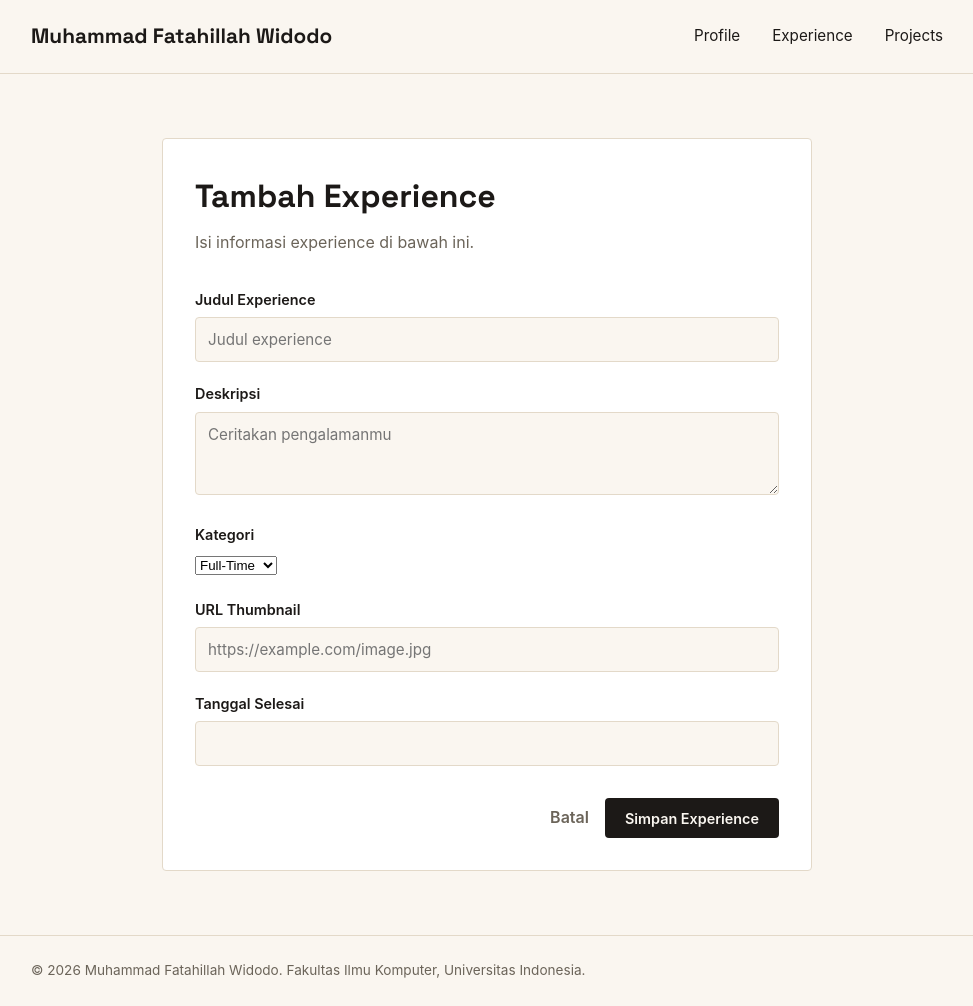
After one commit to wmfatah/myportofolio, a Django app: page /experience/add/ in a window 1280 px wide. The commit adds this page. Shown: the whole page, without its empty margins (153-1126 px from the left). Run offline with Django 5.2, Linux system fonts and the light colour scheme.

Commit message:
Add Experience create and update features

```diff
--- a/main/forms.py
+++ b/main/forms.py
@@ -1,5 +1,5 @@
 from django.forms import ModelForm, TextInput, Textarea, URLInput
-from main.models import Project
+from main.models import Experience, Project
 
 
 class ProjectForm(ModelForm):
@@ -38,3 +38,34 @@ class ProjectForm(ModelForm):
                 "placeholder": "https://example.com",
             }),
         }
+
+class ExperienceForm(ModelForm):
+    class Meta:
+        model = Experience
+        fields = [
+            "title",
+            "description",
+            "category",
+            "thumbnail",
+            "ended_at",
+        ]
+        labels = {
+            "title": "Judul Experience",
+            "description": "Deskripsi",
+            "category": "Kategori",
+            "thumbnail": "URL Thumbnail",
+            "ended_at": "Tanggal Selesai",
+        }
+        widgets = {
+            "title": TextInput(attrs={
+                "placeholder": "Judul experience",
+                "maxlength": 255,
+            }),
+            "description": Textarea(attrs={
+                "placeholder": "Ceritakan pengalamanmu",
+                "rows": 3,
+            }),
+            "thumbnail": URLInput(attrs={
+                "placeholder": "https://example.com/image.jpg",
+            }),
+        }
--- a/main/urls.py
+++ b/main/urls.py
@@ -7,19 +7,33 @@ from main.views import (
     create_project,
     get_projects_json,
     delete_project,
+    create_experience,
+    update_experience,
 )
 
 app_name = "main"
 
 urlpatterns = [
     path("", show_main, name="show_main"),
+
     path("experience/", show_experience, name="show_experience"),
+    path(
+        "experience/add/",
+        create_experience,
+        name="create_experience"
+    ),
+    path(
+        "experience/<uuid:experience_id>/edit/",
+        update_experience,
+        name="update_experience"
+    ),
+
     path("projects/", show_projects, name="show_projects"),
     path("projects/add/", create_project, name="create_project"),
     path("api/projects/", get_projects_json, name="get_projects_json"),
     path(
-    "projects/<int:project_id>/delete/",
-    delete_project,
-    name="delete_project"
-),
+        "projects/<int:project_id>/delete/",
+        delete_project,
+        name="delete_project"
+    ),
 ]
--- a/main/views.py
+++ b/main/views.py
@@ -2,7 +2,7 @@ from django.contrib import messages
 from django.core import serializers
 from django.http import HttpResponse
 from django.shortcuts import get_object_or_404, redirect, render
-from main.forms import ProjectForm
+from main.forms import ExperienceForm, ProjectForm
 from main.models import Experience, Project
 
 
@@ -86,3 +86,40 @@ def delete_project(request, project_id):
         return redirect("main:show_projects")
 
     return redirect("main:show_projects")
+
+def create_experience(request):
+    form = ExperienceForm(request.POST or None)
+
+    if request.method == "POST" and form.is_valid():
+        form.save()
+        messages.success(request, "Experience baru berhasil ditambahkan!")
+        return redirect("main:show_experience")
+
+    context = {
+        "name": "Muhammad Fatahillah Widodo",
+        "page_title": "Tambah Experience",
+        "form": form,
+    }
+
+    return render(request, "experience_form.html", context)
+
+def update_experience(request, experience_id):
+    experience = get_object_or_404(Experience, pk=experience_id)
+
+    form = ExperienceForm(
+        request.POST or None,
+        instance=experience
+    )
+
+    if request.method == "POST" and form.is_valid():
+        form.save()
+        messages.success(request, "Experience berhasil diperbarui!")
+        return redirect("main:show_experience")
+
+    context = {
+        "name": "Muhammad Fatahillah Widodo",
+        "page_title": "Edit Experience",
+        "form": form,
+    }
+
+    return render(request, "experience_form.html", context)
--- a/static/css/style.css
+++ b/static/css/style.css
@@ -561,3 +561,23 @@ h1,
 .add-project-button:hover {
     background-color: var(--accent);
 }
+
+.experience-actions {
+    display: flex;
+    gap: 0.75rem;
+    margin-top: 1rem;
+}
+
+.edit-button {
+    display: inline-block;
+    padding: 0.65rem 1rem;
+    background-color: #111;
+    color: #fff;
+    text-decoration: none;
+    border-radius: 8px;
+    cursor: pointer;
+}
+
+.edit-button:hover {
+    opacity: 0.8;
+}
--- /dev/null
+++ b/templates/experience_form.html
@@ -0,0 +1,53 @@
+{% extends "base.html" %}
+
+{% block meta %}
+<title>{{ page_title }} - {{ name }}</title>
+{% endblock meta %}
+
+{% block content %}
+<main>
+    <section class="form-section">
+        <div class="container">
+
+            <div class="form-card">
+                <h1>{{ page_title }}</h1>
+
+                <p>
+                    Isi informasi experience di bawah ini.
+                </p>
+
+                <form method="POST">
+                    {% csrf_token %}
+
+                    {% for field in form %}
+                        <div class="form-group">
+                            <label for="{{ field.id_for_label }}">
+                                {{ field.label }}
+                            </label>
+
+                            {{ field }}
+
+                            {% if field.errors %}
+                                <div class="form-error">
+                                    {{ field.errors }}
+                                </div>
+                            {% endif %}
+                        </div>
+                    {% endfor %}
+
+                    <div class="form-actions">
+                        <a href="{% url 'main:show_experience' %}">
+                            Batal
+                        </a>
+
+                        <button type="submit">
+                            Simpan Experience
+                        </button>
+                    </div>
+                </form>
+            </div>
+
+        </div>
+    </section>
+</main>
+{% endblock content %}
```
Also changed, not shown: templates/experience.html (+9 -0 lines).
